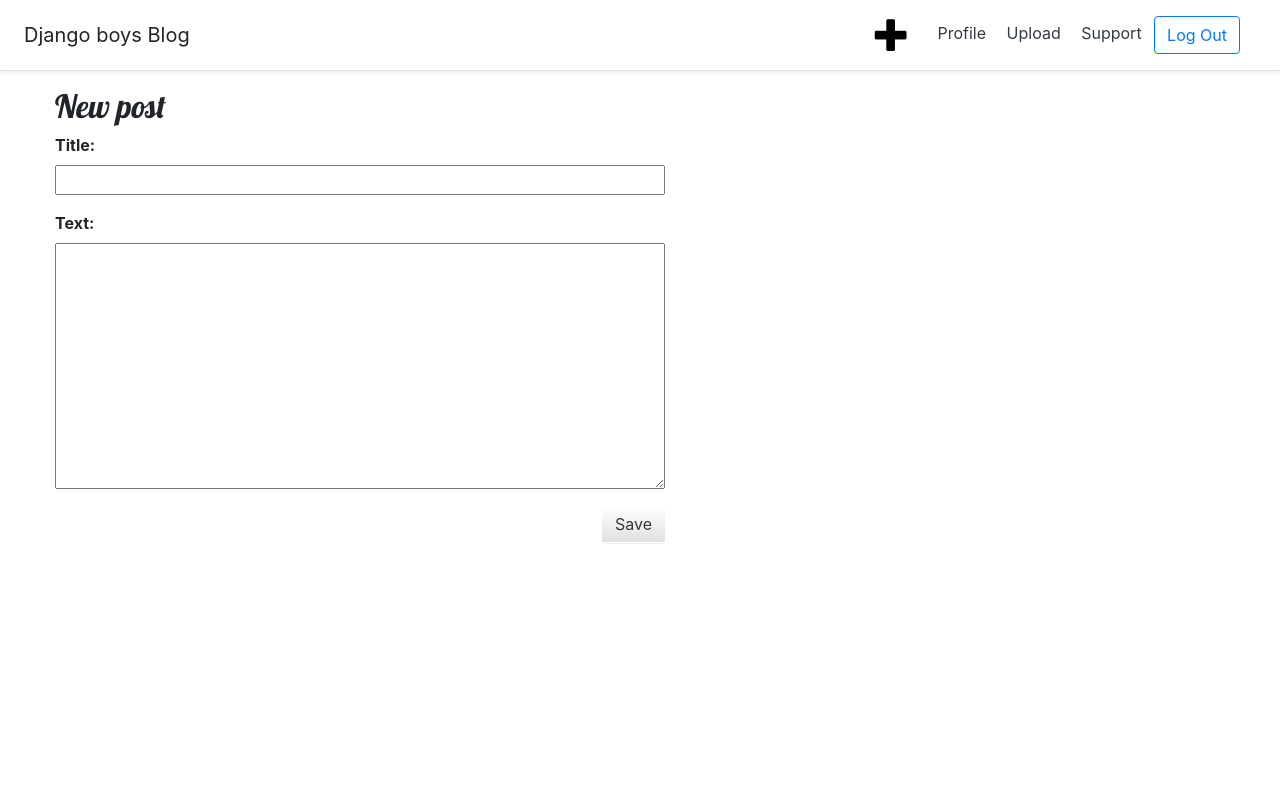
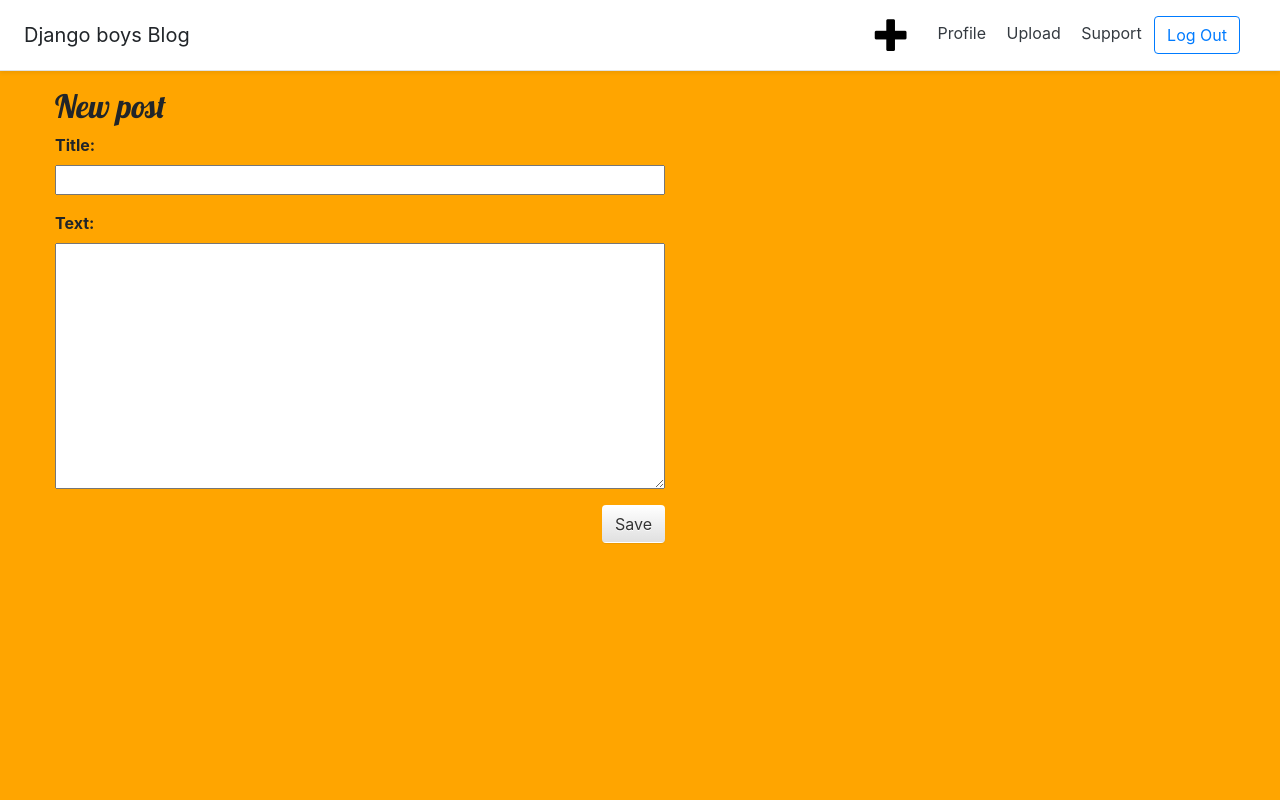
Before and after one commit to pyanishjain/django-first-blog-site, a Django app: page /post/new in a window 1280 px wide. Run offline with Django 3.2, Linux system fonts and the light colour scheme; the visitor is signed in with stand-in values (Sample User, id 1); some libraries are stand-ins or nearby versions.

Commit message:
body css added

```diff
--- a/blog/templates/blog/base.html
+++ b/blog/templates/blog/base.html
@@ -21,7 +21,10 @@
           font-size: 3.5rem;
         }
       }
-
+      body{
+          background:orange;
+          font-size=30px;
+            }
 
     </style>
     </head>
```
